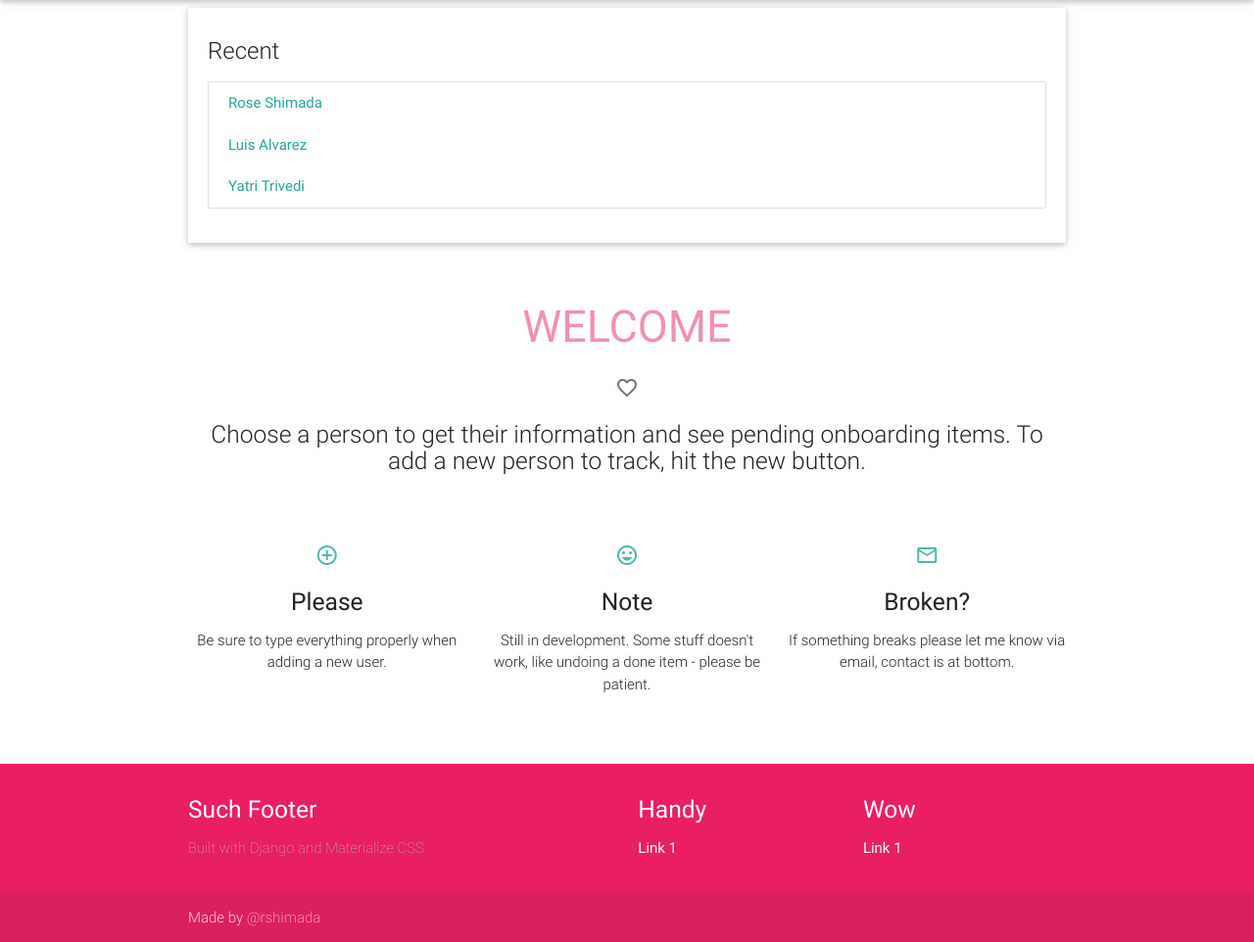
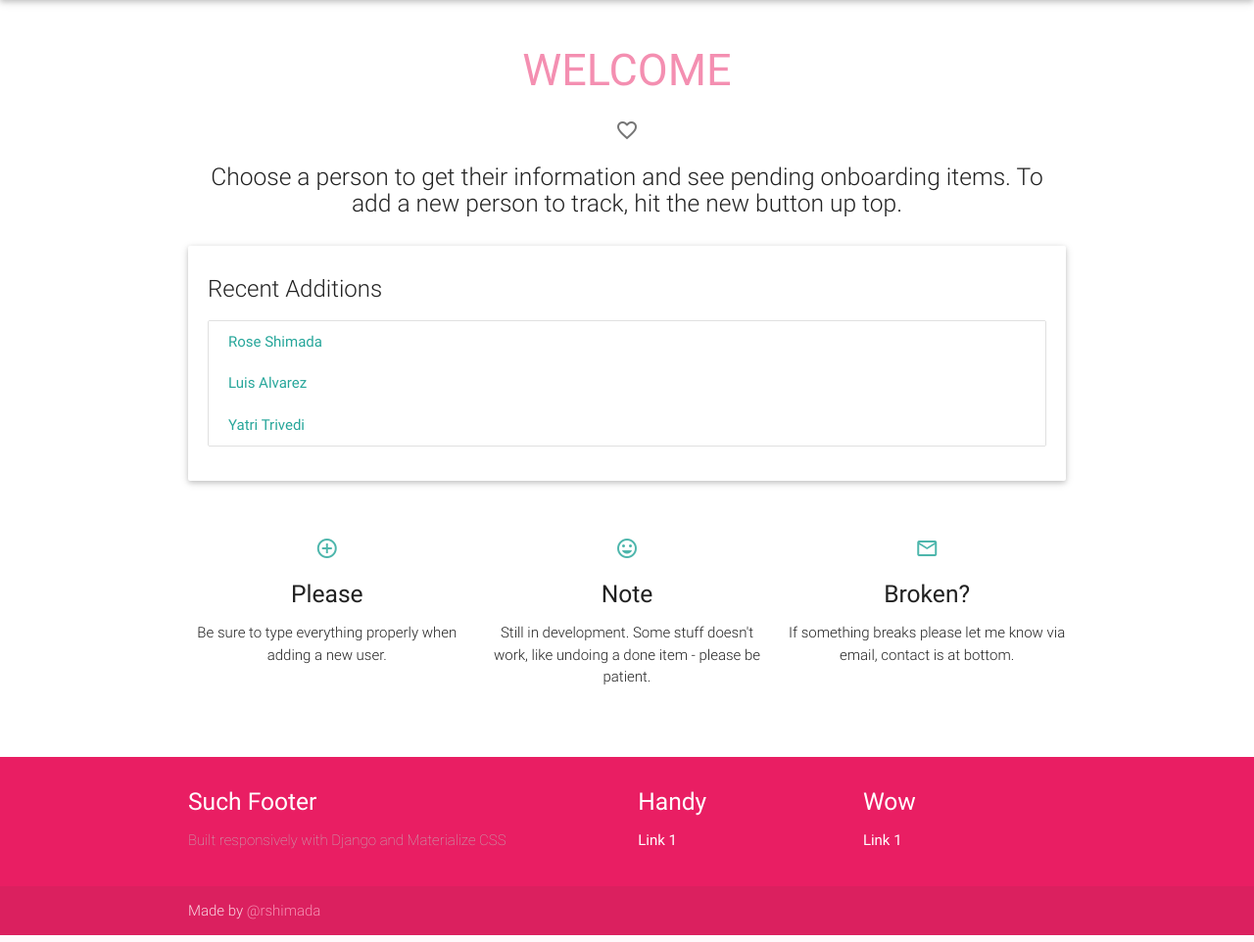
Before and after one commit to rosiecakes/studious-sniffle, a Django app: page / in a window 1280 px wide. Shown: the part 64-1026 px from the top of the page at 98% size. Run offline with Django 3.2, Linux system fonts and the light colour scheme; data comes from the database, SQL or seed files in the repository; some libraries are stand-ins or nearby versions.

Commit message:
changed layout and color, added footer

```diff
--- a/app/templates/app/index.html
+++ b/app/templates/app/index.html
@@ -12,12 +12,14 @@
 </head>
 <body>
 
+<!-- ITEMS FOR NAV -->
   <ul id="dropdown1" class="dropdown-content">
     {% for person in people %}
     <li><a href="/{{ person.shortname }}">{{ person }}</a></li>
     {% endfor %}
   </ul>
 
+<!-- NAV -->
   <nav class="pink" role="navigation">
     <div class="nav-wrapper container"><a id="logo-container" href="http://localhost:8000/" class="brand-logo">STATUS</a>
       <ul class="right hide-on-med-and-down">
@@ -36,26 +38,30 @@
 
   {% block content %}
 
+<!-- WELCOME JUNK -->
   <div class="container">
+    <div class="section no-pad-bot" id="index-banner">
+      <h1 class="header-main center pink-text text-lighten-3">welcome</h1>
+      <h5 class="subheader center"><i class="material-icons">favorite_border</i></h5>
+      <div class="row center">
+        <h5 class="header col s12 light">
+          Choose a person to get their information and see pending onboarding items. To add a new person to track, hit the new button up top.
+        </h5>
+      </div>
+
+<!-- RECENTS -->
         <div class="card">
           <div class="card-content">
-        <span class="card-title">Recent</span>
+            <span class="card-title">Recent Additions</span>
             <ul id="collection1" class="collection">
-          {% for person in people %}
+              {% for person in people|slice:":5" %}
               <li><a href="/{{ person.shortname }}" class="collection-item">{{ person }}</a></li>
               {% endfor %}
             </ul>
           </div>
         </div>
 
-    <div class="section no-pad-bot" id="index-banner">
-      <h1 class="header-main center pink-text text-lighten-3">welcome</h1>
-      <h5 class="subheader center"><i class="material-icons">favorite_border</i></h5>
-      <div class="row center">
-        <h5 class="header col s12 light">
-          Choose a person to get their information and see pending onboarding items. To add a new person to track, hit the new button.</h5>
-        </div>
-
+<!-- WEBSITE NOTES -->
         <div class="section center">
           <div class="row">
             <div class="col s12 m4">
@@ -65,21 +71,17 @@
                 <p class="light">Be sure to type everything properly when adding a new user.</p>
               </div>
             </div>
-
             <div class="col s12 m4">
               <div class="icon-block">
                 <h2 class="center teal-text text-lighten-2"><i class="material-icons">insert_emoticon</i></h2>
                 <h5 class="center">Note</h5>
-
                 <p class="light">Still in development. Some stuff doesn't work, like undoing a done item - please be patient.</p>
               </div>
             </div>
-
             <div class="col s12 m4">
               <div class="icon-block">
                 <h2 class="center teal-text text-lighten-2"><i class="material-icons">mail_outline</i></h2>
                 <h5 class="center">Broken?</h5>
-
                 <p class="light">If something breaks please let me know via email, contact is at bottom.</p>
               </div>
             </div>
@@ -90,12 +92,13 @@
 
   {% endblock %}
 
+<!-- FOOTER -->
 <footer class="page-footer pink">
   <div class="container">
     <div class="row">
       <div class="col l6 s12">
         <h5 class="white-text">Such Footer</h5>
-          <p class="footer-light grey-text text-lighten-1">Built with Django and Materialize CSS</p>
+        <p class="footer-light grey-text text-lighten-1">Built responsively with Django and Materialize CSS</p>
       </div>
       <div class="col l3 s12">
         <h5 class="white-text">Handy</h5>
@@ -118,10 +121,8 @@
   </div>
 </footer>
 
-  <!--Import jQuery before materialize.js-->
-  {% block footer %}
 <script type="text/javascript" src="https://code.jquery.com/jquery-3.1.0.min.js"></script>
 <script type="text/javascript" src="{% static 'app/js/materialize.js' %}"></script>
-  {% endblock %}
+
 </body>
 </html>
```
Lines whose indentation alone changed are shown as unchanged.
